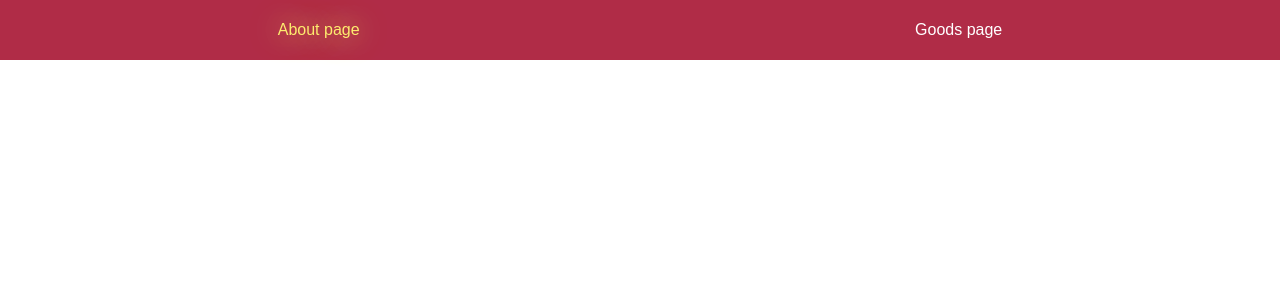
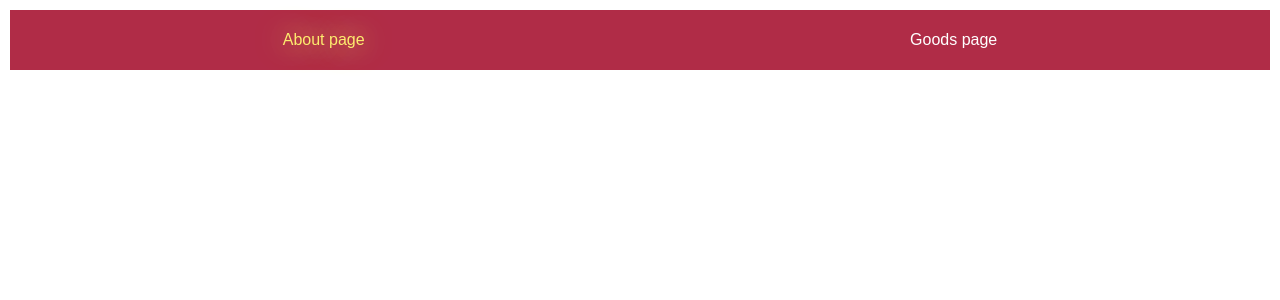
Before and after one commit to akaeyuhi/frontend-essentials-labs, a React (Create React App) app in the folder lab7/: page /about in a window 1280 px wide. Shown: the top 300 px of the page. Built offline with nearby package versions, Linux system fonts and the light colour scheme.

Commit message:
Add padding to container

```diff
--- a/lab7/src/index.css
+++ b/lab7/src/index.css
@@ -38,3 +38,7 @@
   color: #fdec6e !important;
   text-shadow:0 0 30px #fdec6e !important;
 }
+
+.container {
+  padding: 10px;
+}
```
